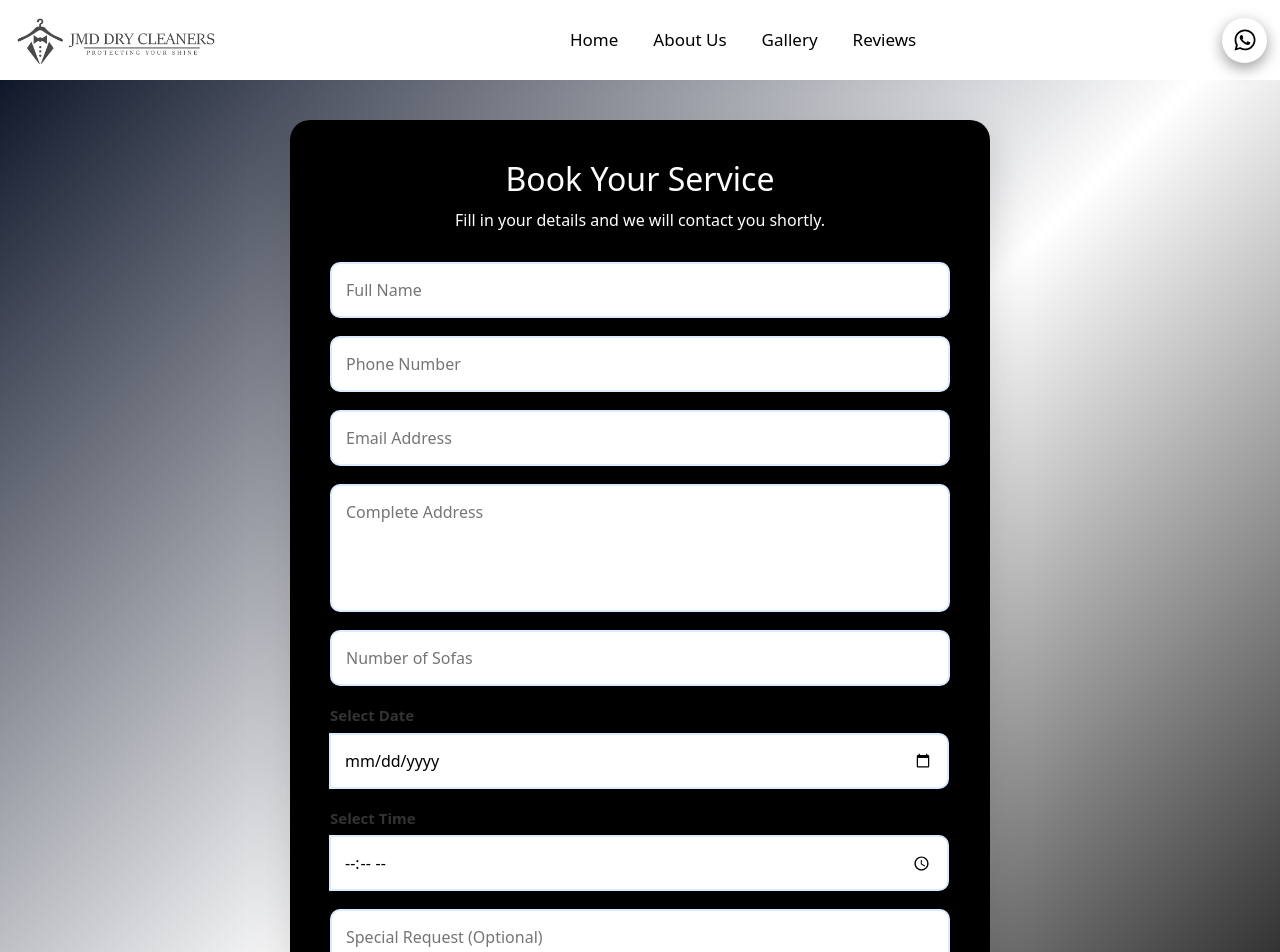
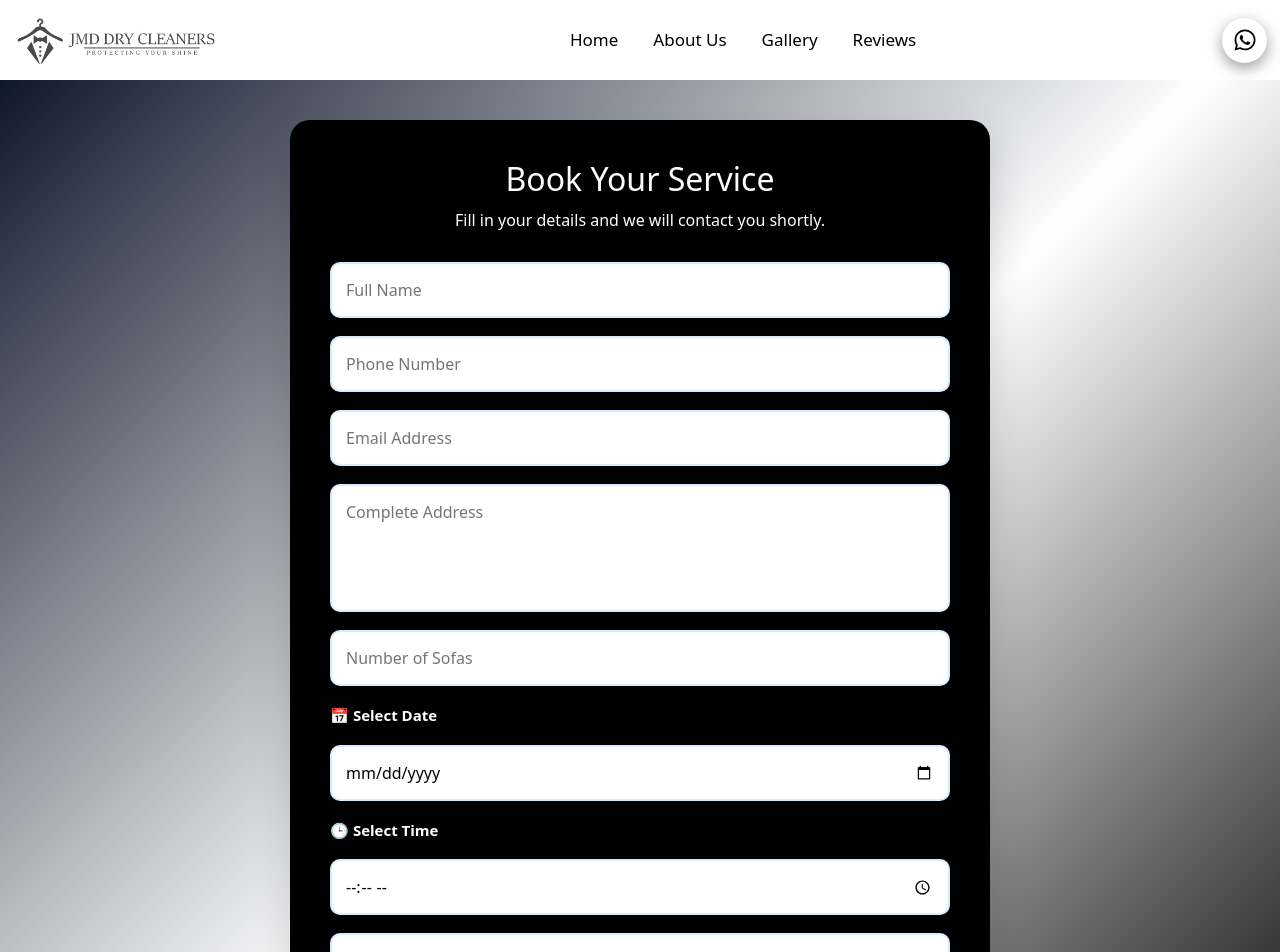
Before and after one commit to ujjawalthegreatcoder7/JMD-DRY-Cleaners, a React (Vite) app: page /booknow in a window 1280 px wide. Shown: the top 952 px of the page. Built offline with nearby package versions, Linux system fonts and the light colour scheme.

Commit message:
Connect frontend to deployed backend

```diff
--- a/src/pages/BookNow.css
+++ b/src/pages/BookNow.css
@@ -156,8 +156,8 @@
   gap:6px;
 }
 
-.input-group label{
+.label{
   font-size:15px;
   font-weight:600;
-  color:#333;
+  color:#ffffff;
 }
--- a/src/pages/Booknow.jsx
+++ b/src/pages/Booknow.jsx
@@ -141,27 +141,25 @@ export default function BookNow() {
             onChange={handleChange}
             required
           />
-<div className="input-group">
-  <label>Select Date</label>
+<label htmlFor="date"  className="label">📅 Select Date</label>
 <input
+  id="date"
   type="date"
   name="date"
   value={formData.date}
   onChange={handleChange}
   required
 />
-</div>
 
-<div className="input-group">
-  <label>Select Time</label>
+<label htmlFor="time" className="label">🕒 Select Time</label>
 <input
+  id="time"
   type="time"
   name="time"
   value={formData.time}
   onChange={handleChange}
   required
 />
-</div>
           <textarea
             rows="4"
             name="specialRequest"
```
Lines whose indentation alone changed are shown as unchanged.
